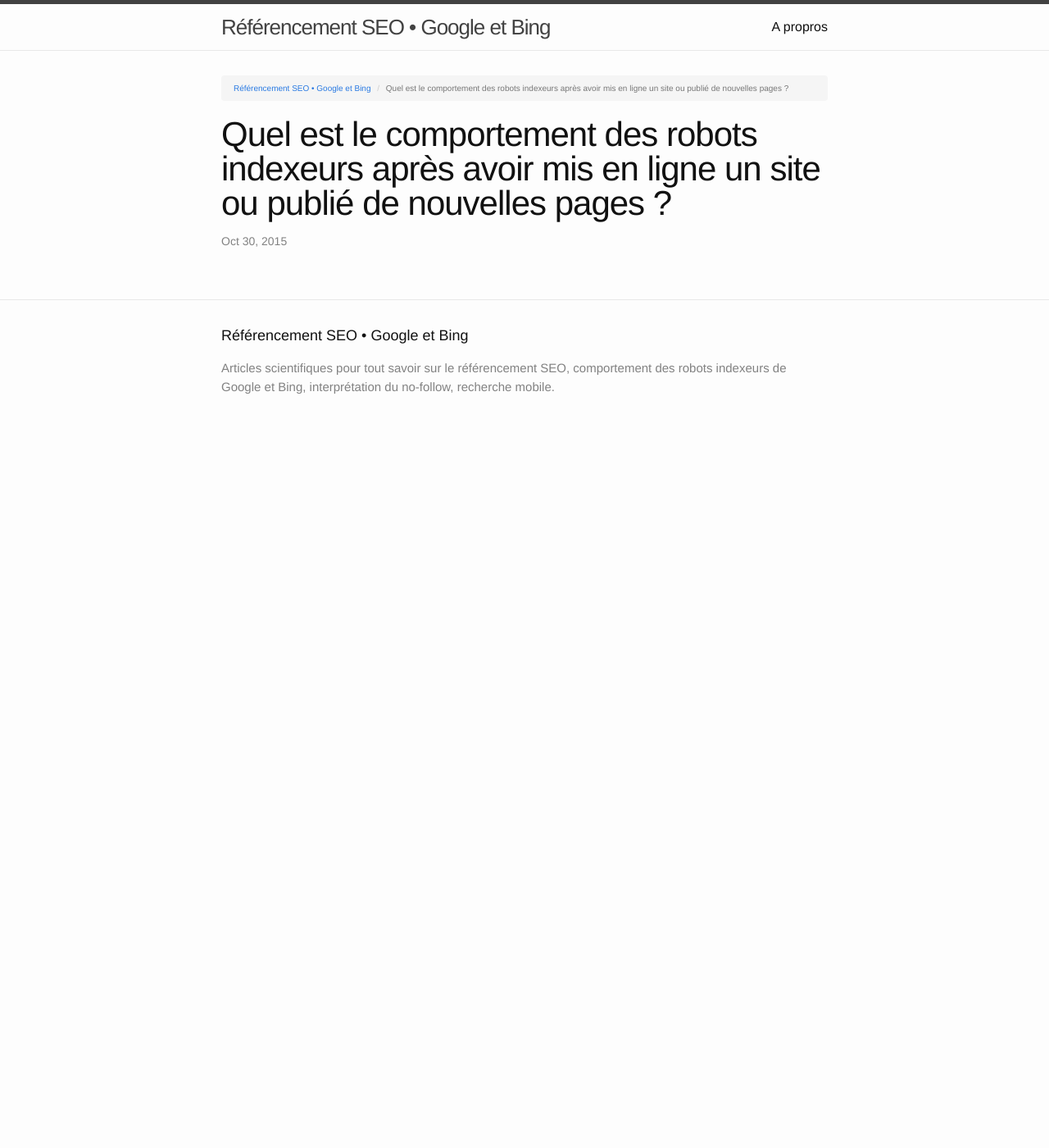
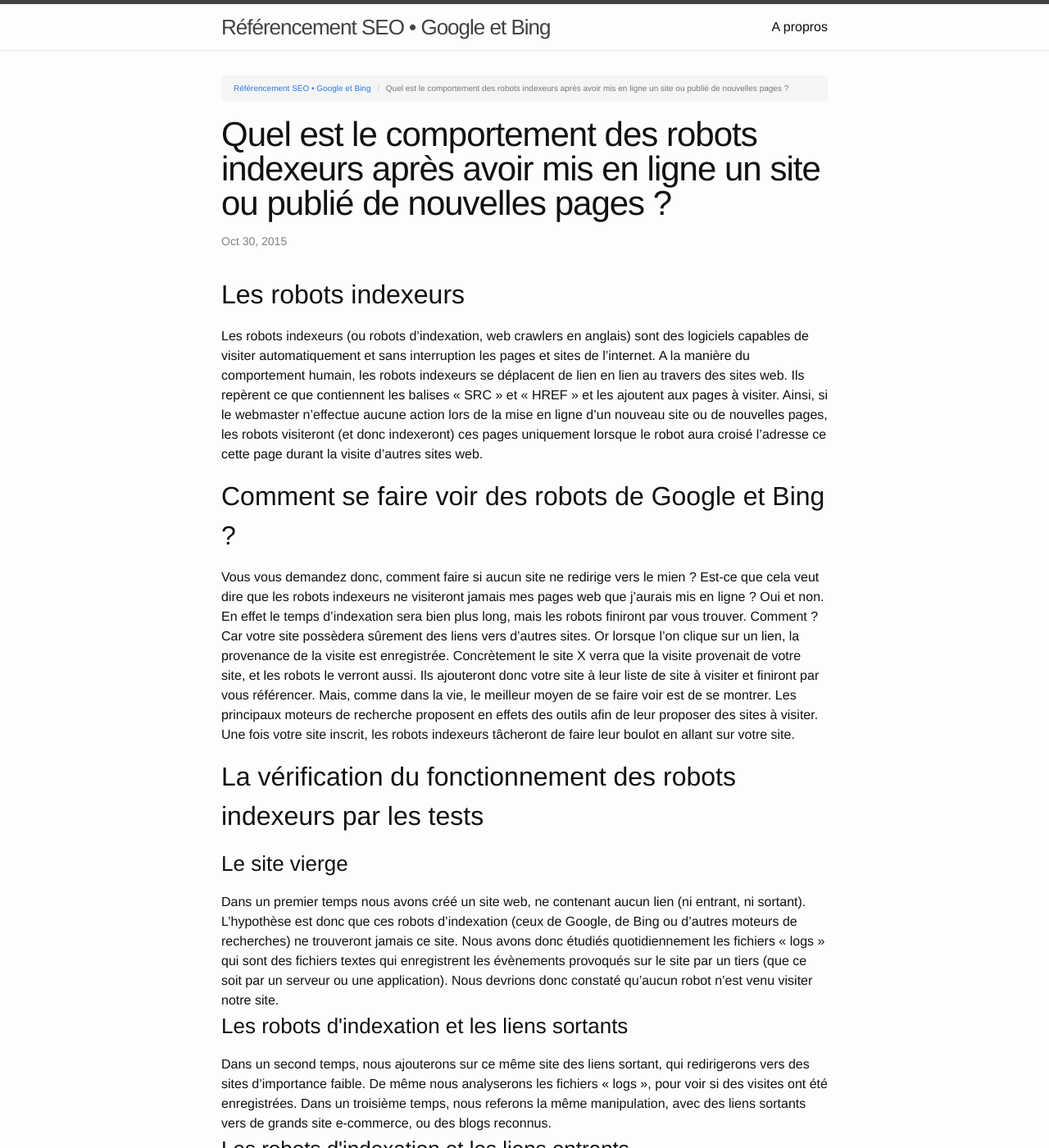
Before and after one commit to pierloui/pierloui.github.io, a Jekyll site: the page built from _posts/2015-10-30-comportement-robot-indexeur-google-bing.markdown, in a window 1280 px wide and 1400 px high. Shown: the whole window at 82% size. Built offline with Jekyll 4.4.1, drawn with Linux system fonts in a browser that asks for light colours; nearby versions of some CDN libraries; some of the changed text lies outside the part shown.

Commit message:
Update 2015-10-30-comportement-robot-indexeur-google-bing.markdown

```diff
--- a/_posts/2015-10-30-comportement-robot-indexeur-google-bing.markdown
+++ b/_posts/2015-10-30-comportement-robot-indexeur-google-bing.markdown
@@ -6,3 +6,32 @@
 permalink: comportement-robot-indexeur-google-bing
 tags: protocole
 ---
+<h2>Les robots indexeurs</h2>
+<p>
+Les robots indexeurs (ou robots d’indexation, web crawlers en anglais) sont des logiciels capables de visiter automatiquement et sans interruption les pages et sites de l’internet.
+A la manière du comportement humain, les robots indexeurs se déplacent de lien en lien au travers des sites web. Ils repèrent ce que contiennent les balises « SRC » et « HREF » et les ajoutent aux pages à visiter.
+Ainsi, si le webmaster n’effectue aucune action lors de la mise en ligne d’un nouveau site ou de nouvelles pages, les robots visiteront (et donc indexeront) ces pages uniquement lorsque le robot aura croisé l’adresse ce cette page durant la visite d’autres sites web.
+
+</p>
+
+   <h2>Comment se faire voir des robots de Google et Bing ?</h2>
+<p>
+Vous vous demandez donc, comment faire si aucun site ne redirige vers le mien ? Est-ce que cela veut dire que les robots indexeurs ne visiteront jamais mes pages web que j’aurais mis en ligne ?
+Oui et non. En effet le temps d’indexation sera bien plus long, mais les robots finiront par vous trouver. Comment ? Car votre site possèdera sûrement des liens vers d’autres sites. Or lorsque l’on clique sur un lien, la provenance de la visite est enregistrée. Concrètement le site X verra que la visite provenait de votre site, et les robots le verront aussi. Ils ajouteront donc votre site à leur liste de site à visiter et finiront par vous référencer.
+Mais, comme dans la vie, le meilleur moyen de se faire voir est de se montrer. Les principaux moteurs de recherche proposent en effets des outils afin de leur proposer des sites à visiter. Une fois votre site inscrit, les robots indexeurs tâcheront de faire leur boulot en allant sur votre site.
+
+</p>
+
+   <h2>La vérification du fonctionnement des robots indexeurs par les tests</h2>
+<p>
+  <h3>Le site vierge</h3>
+Dans un premier temps nous avons créé un site web, ne contenant aucun lien (ni entrant, ni sortant). L’hypothèse est donc que ces robots d’indexation (ceux de Google, de Bing ou d’autres moteurs de recherches) ne trouveront jamais ce site. Nous avons donc étudiés quotidiennement les fichiers « logs » qui sont des fichiers textes qui enregistrent les évènements provoqués sur le site par un tiers (que ce soit par un serveur ou une application). Nous devrions donc constaté qu’aucun robot n’est venu visiter notre site.
+<h3>Les robots d'indexation et les liens sortants</h3>
+Dans un second temps, nous ajouterons sur ce même site des liens sortant, qui redirigerons vers des sites d’importance faible. De même nous analyserons les fichiers « logs », pour voir si des visites ont été enregistrées. Dans un troisième temps, nous referons la même manipulation, avec des liens sortants vers de grands site e-commerce, ou des blogs reconnus.
+<h3>Les robots d'indexation et les liens entrants</h3>
+Dans un quatrième temps nous ajouterons des liens externes qui rédigeront vers notre site. Ces liens proviendront de nos sites personnels, ainsi que de réseaux sociaux ou de forums.
+<h3>La méthode simple : proposons au robots de Google et Bing nos pages</h3>
+
+Enfin, si les robots indexeurs ne nous ont toujours pas trouvé (ce qui signifie que les moteurs de recherche ne nous indexent toujours pas), nous ajouteront les modules Google et Bing au sein de notre site et nous leur proposerons de visiter notre site web.
+
+</p>
```
